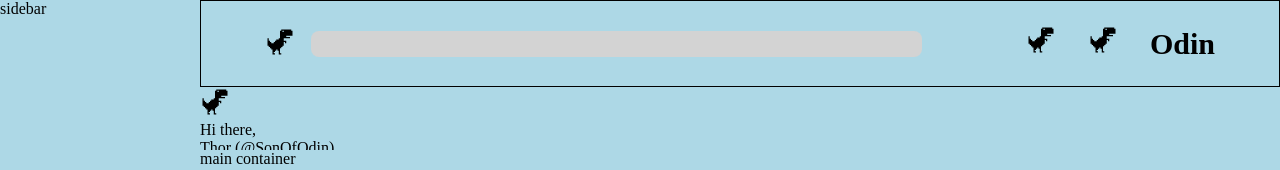
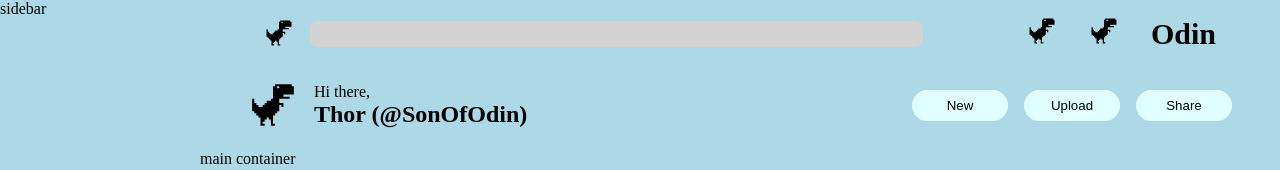
Before and after one commit to bbbbcccd/admin-dashboard, a plain HTML site: page index.html in a window 1280 px wide. Drawn offline with Linux system fonts and the light colour scheme.

Commit message:
Add style to upload container

```diff
--- a/styles.css
+++ b/styles.css
@@ -18,11 +18,11 @@ body > .header {
 }
 
 .header > .nav-bar {
-    border: 1px solid black;
     display: flex;
     align-items: center;
-    padding: 8px 4rem;
+    padding: 2px 4rem;
     gap: 4rem;
+    margin-top: 8px;
 }
 
 .nav-bar > form {
@@ -52,6 +52,7 @@ body > .header {
     display: flex;
     align-items: center;;
     gap: 2rem;
+    margin: 0;
 }
 
 .nav-bar a {
@@ -61,8 +62,38 @@ body > .header {
     color: black;
 }
 
-.header img {
+.nav-bar img {
     width: 30px;
+}
+
+.upload-container {
+    display: flex;
+    align-items: center;
+    padding: 8px 3rem;
+    gap: 1rem;
+}
+
+.upload-container > div {
+    flex: 1;
+}
+
+div.username {
+    font-size: 1.5rem;
+    font-weight: 900;
+}
+
+.upload-container ul {
+    list-style-type: none;
+    display: flex;
+    gap: 1rem;
+}
+
+.upload-container button {
+    width: 6rem;
+    background-color: lightcyan;
+    padding: 8px;
+    border-radius: 1rem;
+    border: none;
 }
 
 body > .sidebar {
```
